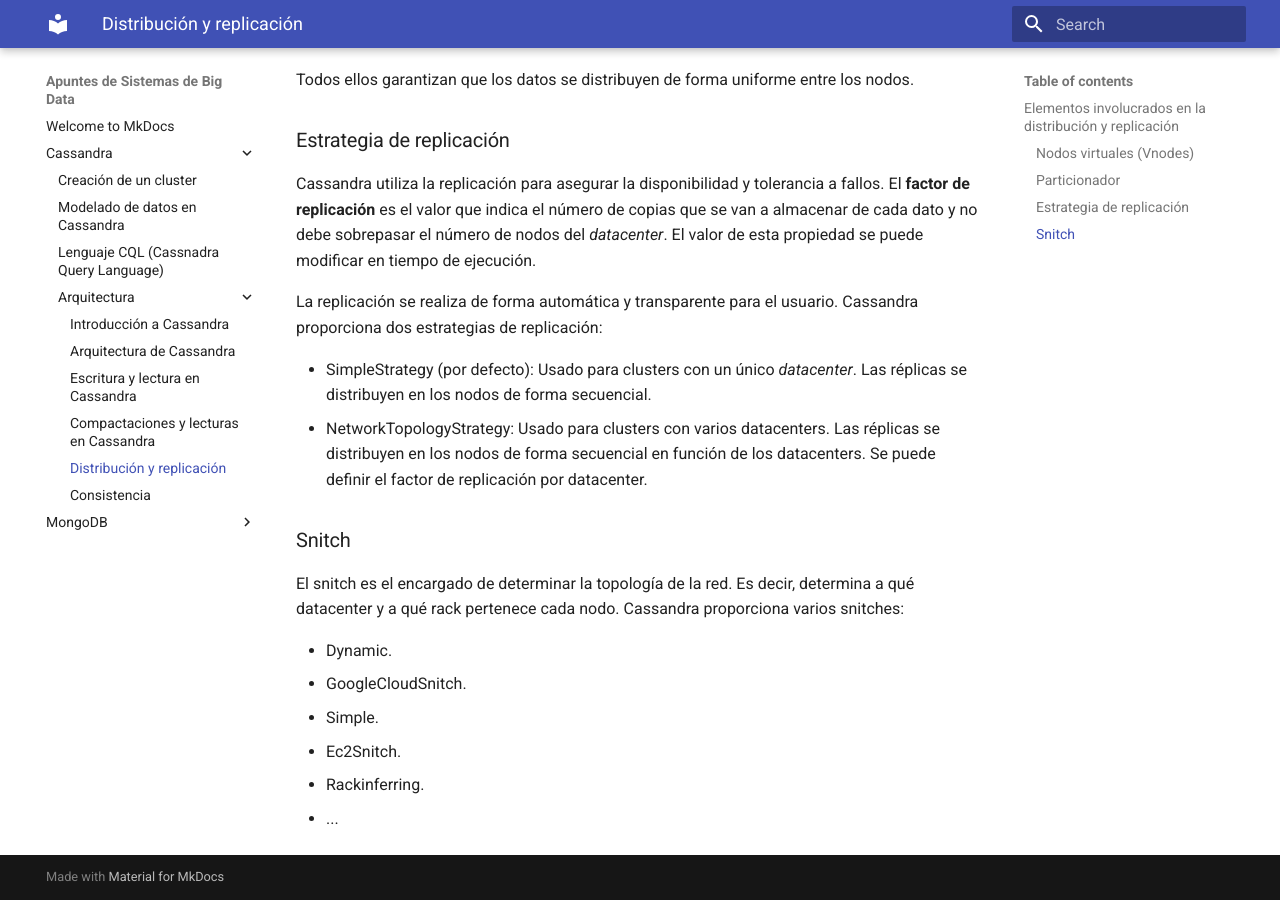
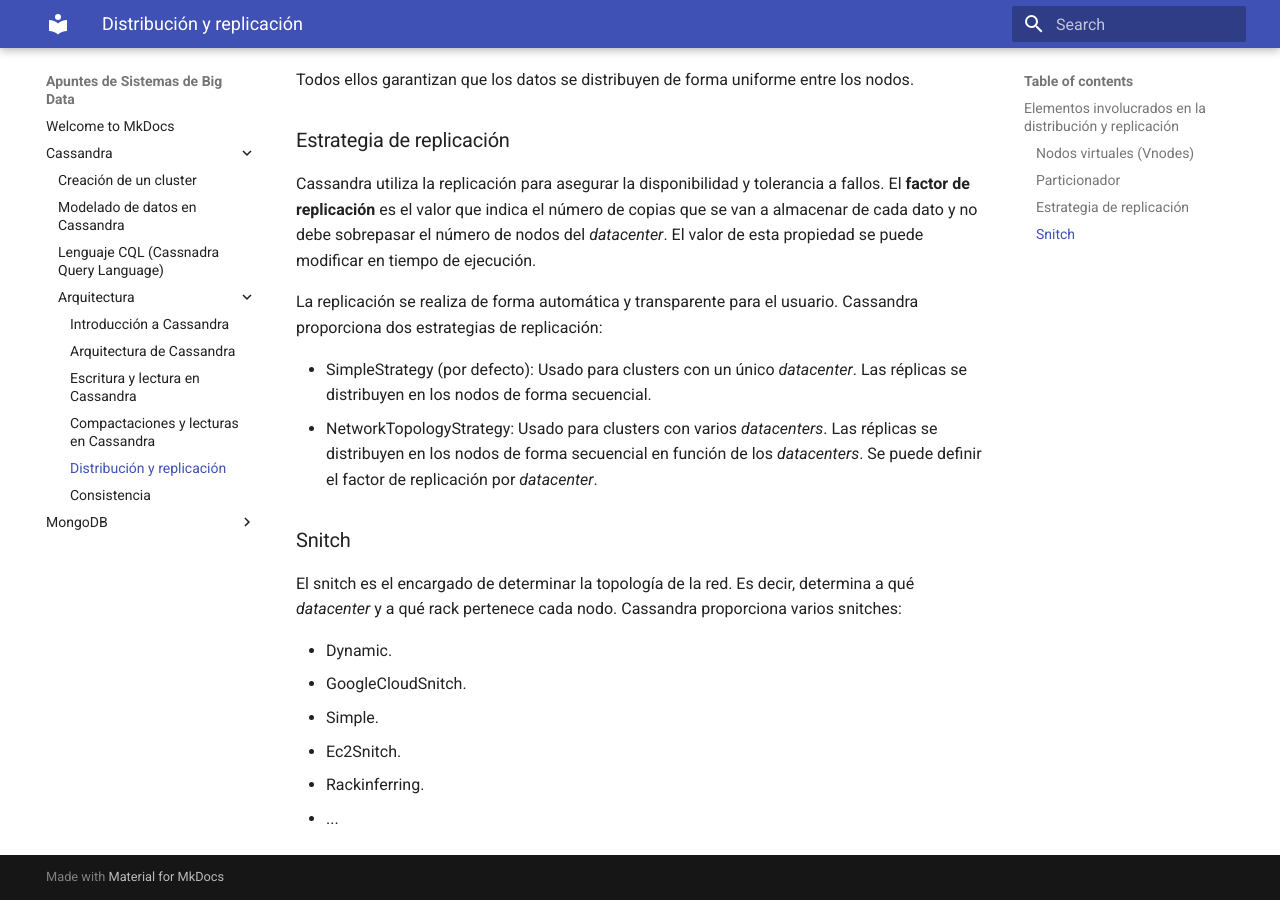
Before and after one commit to mmourazos/SBD, an MkDocs documentation site: the page built from docs/Cassandra/Arquitectura/05 - Distribución y replicación.md, in a window 1280 px wide and 900 px high, scrolled down 1263 px. Built offline with MkDocs 1.6.1 and Material for MkDocs 9.7.7, drawn with Linux system fonts in a browser that asks for light colours.

Commit message:
A ver si no lo lío.

```diff
--- a/docs/Cassandra/Arquitectura/05 - Distribución y replicación.md
+++ b/docs/Cassandra/Arquitectura/05 - Distribución y replicación.md
@@ -38,11 +38,11 @@
 La replicación se realiza de forma automática y transparente para el usuario. Cassandra proporciona dos estrategias de replicación:
 
 * SimpleStrategy (por defecto): Usado para clusters con un único *datacenter*. Las réplicas se distribuyen en los nodos de forma secuencial.
-* NetworkTopologyStrategy: Usado para clusters con varios datacenters. Las réplicas se distribuyen en los nodos de forma secuencial en función de los datacenters. Se puede definir el factor de replicación por datacenter.
+* NetworkTopologyStrategy: Usado para clusters con varios *datacenters*. Las réplicas se distribuyen en los nodos de forma secuencial en función de los *datacenters*. Se puede definir el factor de replicación por *datacenter*.
 
 ### Snitch
 
-El snitch es el encargado de determinar la topología de la red. Es decir, determina a qué datacenter y a qué rack pertenece cada nodo. Cassandra proporciona varios snitches:
+El snitch es el encargado de determinar la topología de la red. Es decir, determina a qué *datacenter* y a qué rack pertenece cada nodo. Cassandra proporciona varios snitches:
 
 * Dynamic.
 * GoogleCloudSnitch.
```
